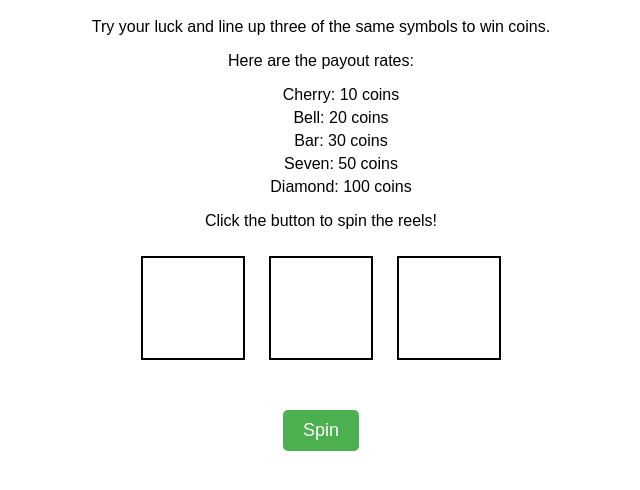
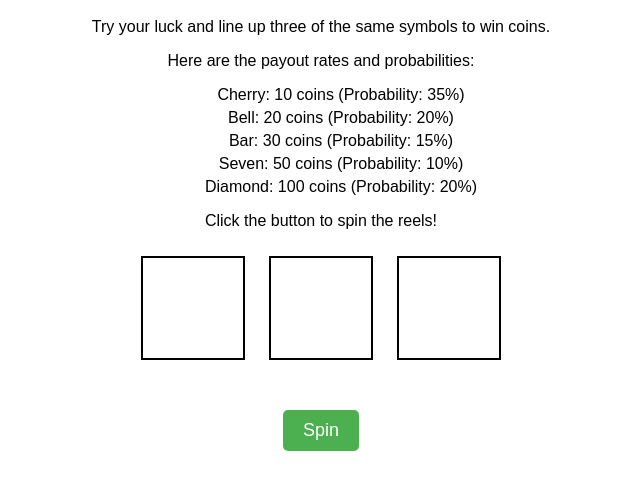
Before and after one commit to JeanmarieJackman/fruit_slots, a plain HTML site: page src/index.html in a window 1280 px wide. Shown: the part 90-580 px from the top of the page, without its empty margins (319-959 px from the left). Drawn offline with Linux system fonts and the light colour scheme.

Commit message:
Update index.html

```diff
--- a/src/index.html
+++ b/src/index.html
@@ -11,13 +11,13 @@
   <div class="slot-machine">
     <h1>Slot Machine</h1>
     <p>Try your luck and line up three of the same symbols to win coins.</p>
-  <p>Here are the payout rates:</p>
+    <p>Here are the payout rates and probabilities:</p>
     <ul class="payouts">
-    <li>Cherry: 10 coins</li>
-    <li>Bell: 20 coins</li>
-    <li>Bar: 30 coins</li>
-    <li>Seven: 50 coins</li>
-    <li>Diamond: 100 coins</li>
+      <li>Cherry: 10 coins (Probability: 35%)</li>
+      <li>Bell: 20 coins (Probability: 20%)</li>
+      <li>Bar: 30 coins (Probability: 15%)</li>
+      <li>Seven: 50 coins (Probability: 10%)</li>
+      <li>Diamond: 100 coins (Probability: 20%)</li>
     </ul>
     <p>Click the button to spin the reels!</p>
 
```
Lines whose indentation alone changed are shown as unchanged.
